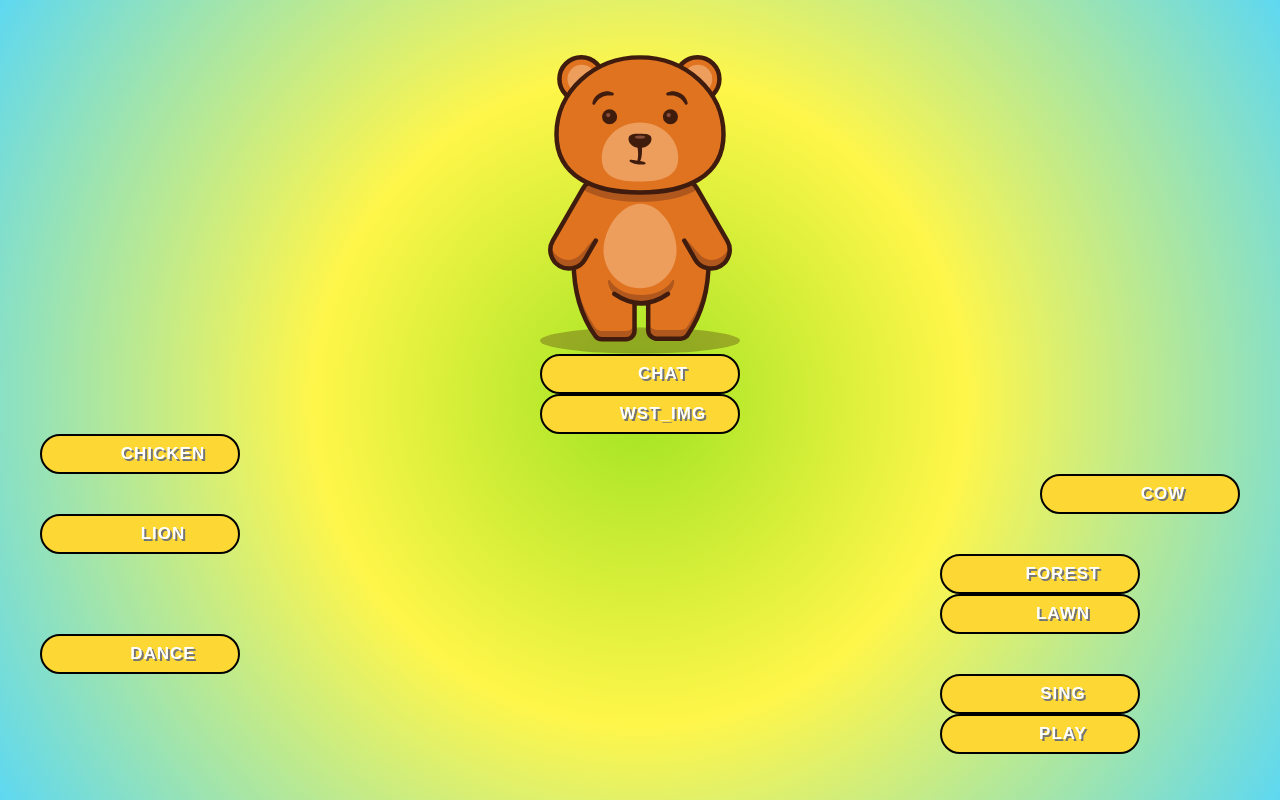
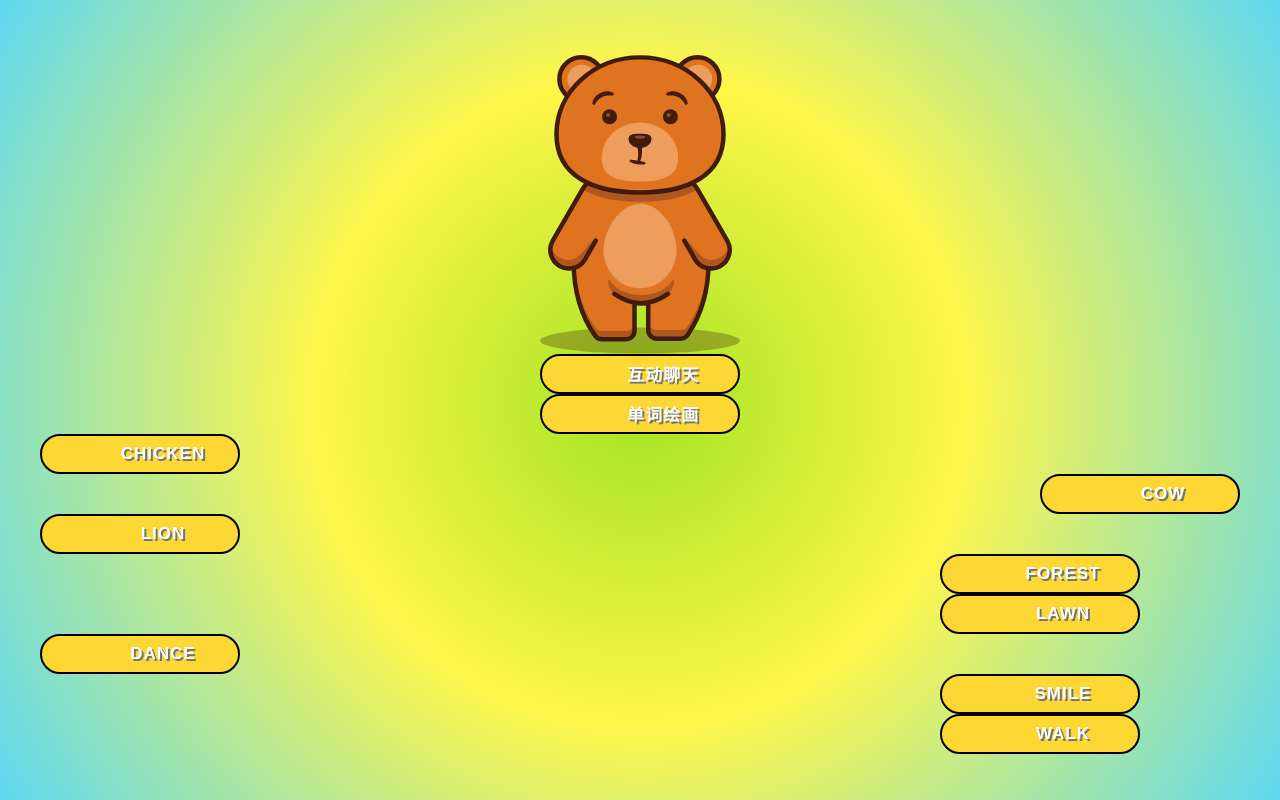
Before and after one commit to OZW11/client, a Vue app: page /#/ in a window 1280 px wide. Built offline with nearby package versions, Linux system fonts and the light colour scheme; no server answers.

Commit message:
Update MainProgram.vue

```diff
--- a/src/components/MainProgram.vue
+++ b/src/components/MainProgram.vue
@@ -1,15 +1,15 @@
 <template>
   <div class="but">
-    <Mybutton ref="chat_button" MyName='chat' MyEvent='chat' @chat="chat"/>
-    <Mybutton ref="wst_img_button" MyName='wst_img' v-if="buttonState" MyEvent="wst_img_buttonClick" @wst_img_buttonClick="chooseEnglishWord_character" />
+    <Mybutton ref="chat_button" MyName='互动聊天' MyEvent='chat' @chat="chat"/>
+    <Mybutton ref="wst_img_button" MyName='单词绘画' v-if="buttonState" MyEvent="wst_img_buttonClick" @wst_img_buttonClick="chooseEnglishWord_character" />
     <Mybutton ref="wst_img_button_choose_English_words_Chicken" v-if="buttonState" MyName='Chicken' MyEvent="chooseEnglishWord_character" @chooseEnglishWord_character="chooseEnglishWord_place('Chicken')"/>
     <Mybutton ref="wst_img_button_choose_English_words_Cow" MyName='Cow' v-if="buttonState" MyEvent="chooseEnglishWord_character" @chooseEnglishWord_character="chooseEnglishWord_place('Cow')"/>
     <Mybutton ref="wst_img_button_choose_English_words_Lion" MyName='Lion' v-if="buttonState" MyEvent="chooseEnglishWord_character" @chooseEnglishWord_character="chooseEnglishWord_place('Lion')"/>
     <Mybutton ref="wst_img_button_choose_English_words_Forest" MyName='Forest' v-if="buttonState" MyEvent="chooseEnglishWord_place" @chooseEnglishWord_place="chooseEnglishWord_event('Forest')"/>
     <Mybutton ref="wst_img_button_choose_English_words_Lawn" MyName='Lawn' v-if="buttonState" MyEvent="chooseEnglishWord_place" @chooseEnglishWord_place="chooseEnglishWord_event('Lawn')"/>
     <Mybutton ref="wst_img_button_choose_English_words_Dance" MyName='Dance' v-if="buttonState" MyEvent="chooseEnglishWord_event" @chooseEnglishWord_event="chooseEnglishWord_final('Dance')"/>
-    <Mybutton ref="wst_img_button_choose_English_words_Sing" MyName='Sing' v-if="buttonState" MyEvent="chooseEnglishWord_event" @chooseEnglishWord_event="chooseEnglishWord_final('Sing')"/>
-    <Mybutton ref="wst_img_button_choose_English_words_Play" MyName='Play' v-if="buttonState" MyEvent="chooseEnglishWord_event" @chooseEnglishWord_event="chooseEnglishWord_final('Play')"/>
+    <Mybutton ref="wst_img_button_choose_English_words_Smile" MyName='Smile' v-if="buttonState" MyEvent="chooseEnglishWord_event" @chooseEnglishWord_event="chooseEnglishWord_final('Smile')"/>
+    <Mybutton ref="wst_img_button_choose_English_words_Walk" MyName='Walk' v-if="buttonState" MyEvent="chooseEnglishWord_event" @chooseEnglishWord_event="chooseEnglishWord_final('Walk')"/>
     <img id='AIGC' v-if="Myimg.state" :src="Myimg.url"  alt="NONE" width="300" height="300">
   </div>
 </template>
@@ -109,16 +109,16 @@ export default {
       this.MybuttonAnimationMove("wst_img_button_choose_English_words_Forest","anyevent",-300,600);
       this.MybuttonAnimationMove("wst_img_button_choose_English_words_Lawn","anyevent",400,500);
       this.MybuttonAnimationMove("wst_img_button_choose_English_words_Dance","anyevent",-20,400);
-      this.MybuttonAnimationMove("wst_img_button_choose_English_words_Sing","anyevent",35,600);
-      this.MybuttonAnimationMove("wst_img_button_choose_English_words_Play","anyevent",10,400);
+      this.MybuttonAnimationMove("wst_img_button_choose_English_words_Smile","anyevent",35,600);
+      this.MybuttonAnimationMove("wst_img_button_choose_English_words_Walk","anyevent",10,400);
     },
     chooseEnglishWord_final: function(mess){
       this.img_mess['event'] = mess;
       console.log(this.img_mess['event']);
       this.MybuttonAnimationMove("wst_img_button_choose_English_words_Dance","anyevent",400,700);
-      this.MybuttonAnimationMove("wst_img_button_choose_English_words_Sing","anyevent",-300,500);
-      this.MybuttonAnimationMove("wst_img_button_choose_English_words_Play","anyevent",400,400);
-      let StringSend="用一下关键词画一幅小朋友喜欢的画 "+this.img_mess['character'] +" "+this.img_mess['place']+" "+this.img_mess['event'];
+      this.MybuttonAnimationMove("wst_img_button_choose_English_words_Smile","anyevent",-300,500);
+      this.MybuttonAnimationMove("wst_img_button_choose_English_words_Walk","anyevent",400,400);
+      let StringSend="用以下关键词画一幅小朋友喜欢的画 可爱"+this.img_mess['character'] +" "+this.img_mess['place']+" "+this.img_mess['event'];
       console.log(StringSend);
       this.wst_img(StringSend);
     }
@@ -133,8 +133,8 @@ export default {
     this.MybuttonAnimationMove("wst_img_button_choose_English_words_Forest","anyevent",400,1);
     this.MybuttonAnimationMove("wst_img_button_choose_English_words_Lawn","anyevent",400,1);
     this.MybuttonAnimationMove("wst_img_button_choose_English_words_Dance","anyevent",-500,1);
-    this.MybuttonAnimationMove("wst_img_button_choose_English_words_Sing","anyevent",400,1);
-    this.MybuttonAnimationMove("wst_img_button_choose_English_words_Play","anyevent",400,1);
+    this.MybuttonAnimationMove("wst_img_button_choose_English_words_Smile","anyevent",400,1);
+    this.MybuttonAnimationMove("wst_img_button_choose_English_words_Walk","anyevent",400,1);
     //
   this.socket =new WebSocket('ws://127.0.0.1:8765');
   this.DATA_BUFFER='';
```
